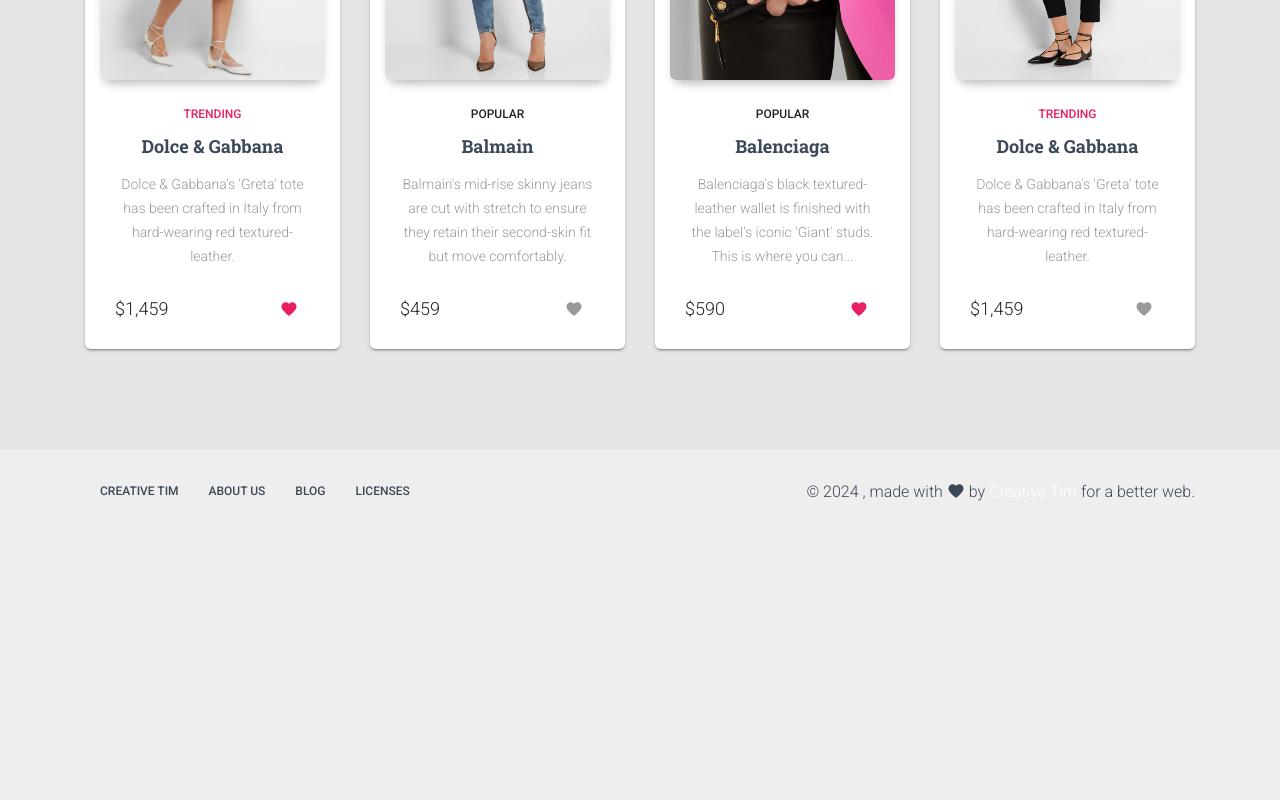
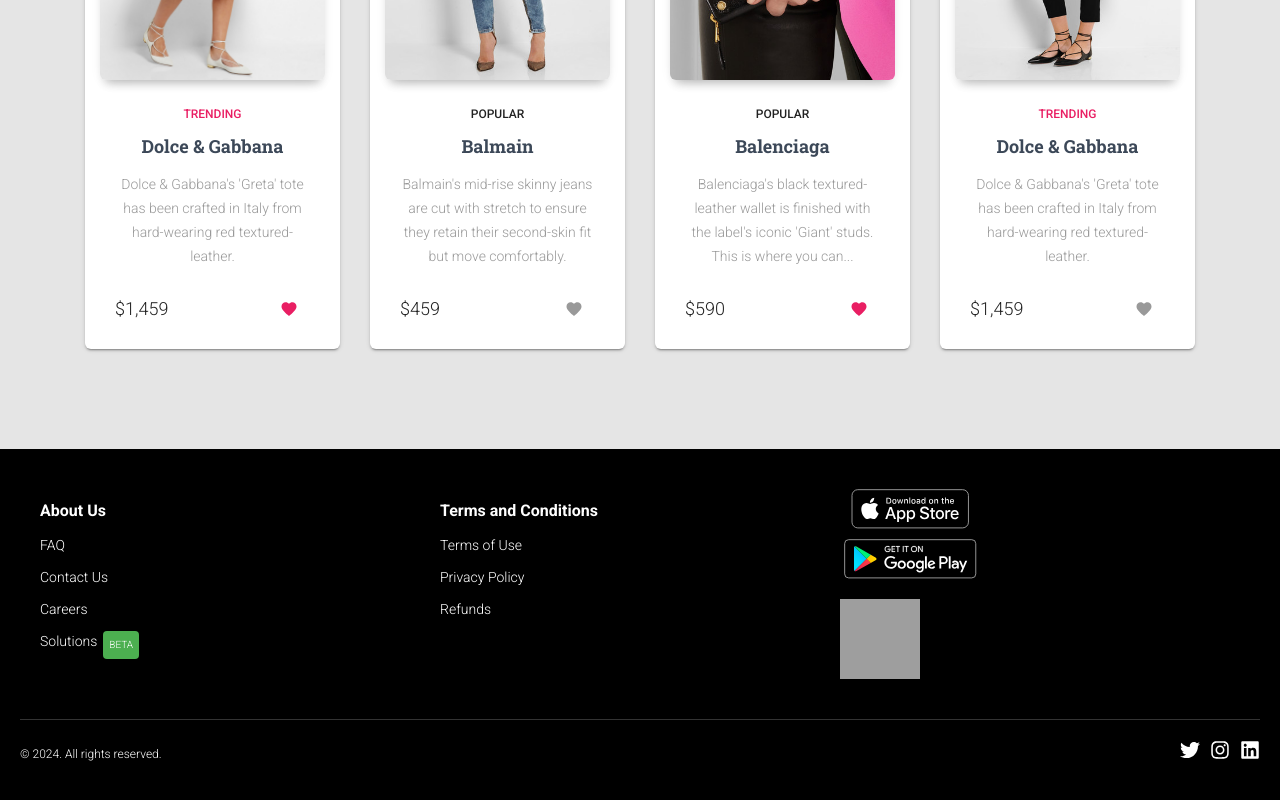
Before and after one commit to knbaskar/bms-web, a Next.js app: page /product in a window 1280 px wide. Shown: the part 1744-2544 px from the top of the page. Before the commit the page ends 2278 px from the top, so only its background shows below. Built offline with nearby package versions, Linux system fonts and the light colour scheme; grey boxes are pictures that could not be loaded.

Commit message:
product page updated

```diff
--- a/pages/presentation.js
+++ b/pages/presentation.js
@@ -106,9 +106,9 @@
                 </ListItem>
                 <ListItem className={classes.listItem}>
                   <Button
-                    href="#pablo"
+                    href="/product"
                     className={classes.navLink}
-                    onClick={(e) => e.preventDefault()}
+                    //onClick={(e) => e.preventDefault()}
                     color="transparent"
                   >
                     Products
--- a/pages/product.js
+++ b/pages/product.js
@@ -21,7 +21,7 @@
 import Parallax from "/components/Parallax/Parallax.js";
 import GridContainer from "/components/Grid/GridContainer.js";
 import GridItem from "/components/Grid/GridItem.js";
-import Footer from "/components/Footer/Footer.js";
+//import Footer from "/components/Footer/Footer.js";
 import Button from "/components/CustomButtons/Button.js";
 import Accordion from "/components/Accordion/Accordion.js";
 import InfoArea from "/components/InfoArea/InfoArea.js";
@@ -30,6 +30,8 @@
 import CardBody from "/components/Card/CardBody.js";
 import CardFooter from "/components/Card/CardFooter.js";
 import Tooltip from "@mui/material/Tooltip";
+// sections for this page
+import Footer from "/pages-sections/sections-page/Footer.js";
 
 import productStyle from "/styles/jss/nextjs-material-kit-pro/pages/productStyle.js";
 import { BOOK_MY_SERVICE } from "../utils/constant";
@@ -481,64 +483,7 @@
           </div>
         </div>
       </div>
-      <Footer
-        // theme="dark"
-        content={
-          <div>
-            <div className={classes.left}>
-              <List className={classes.list}>
-                <ListItem className={classes.inlineBlock}>
-                  <a
-                    href="https://www.creative-tim.com/?ref=njsmkp-pricing"
-                    target="_blank"
-                    className={classes.block}
-                  >
-                    Creative Tim
-                  </a>
-                </ListItem>
-                <ListItem className={classes.inlineBlock}>
-                  <a
-                    href="https://www.creative-tim.com/presentation?ref=njsmkp-pricing"
-                    target="_blank"
-                    className={classes.block}
-                  >
-                    About us
-                  </a>
-                </ListItem>
-                <ListItem className={classes.inlineBlock}>
-                  <a
-                    href="http://blog.creative-tim.com/?ref=njsmkp-pricing"
-                    className={classes.block}
-                  >
-                    Blog
-                  </a>
-                </ListItem>
-                <ListItem className={classes.inlineBlock}>
-                  <a
-                    href="https://www.creative-tim.com/license?ref=njsmkp-pricing"
-                    target="_blank"
-                    className={classes.block}
-                  >
-                    Licenses
-                  </a>
-                </ListItem>
-              </List>
-            </div>
-            <div className={classes.right}>
-              &copy; {1900 + new Date().getYear()} , made with{" "}
-              <Favorite className={classes.icon} /> by{" "}
-              <a
-                href="https://www.creative-tim.com?ref=njsmkp-pricing"
-                target="_blank"
-                className={classes.aClasses}
-              >
-                Creative Tim
-              </a>{" "}
-              for a better web.
-            </div>
-          </div>
-        }
-      />
+      <Footer />
     </div>
   );
 }
```
